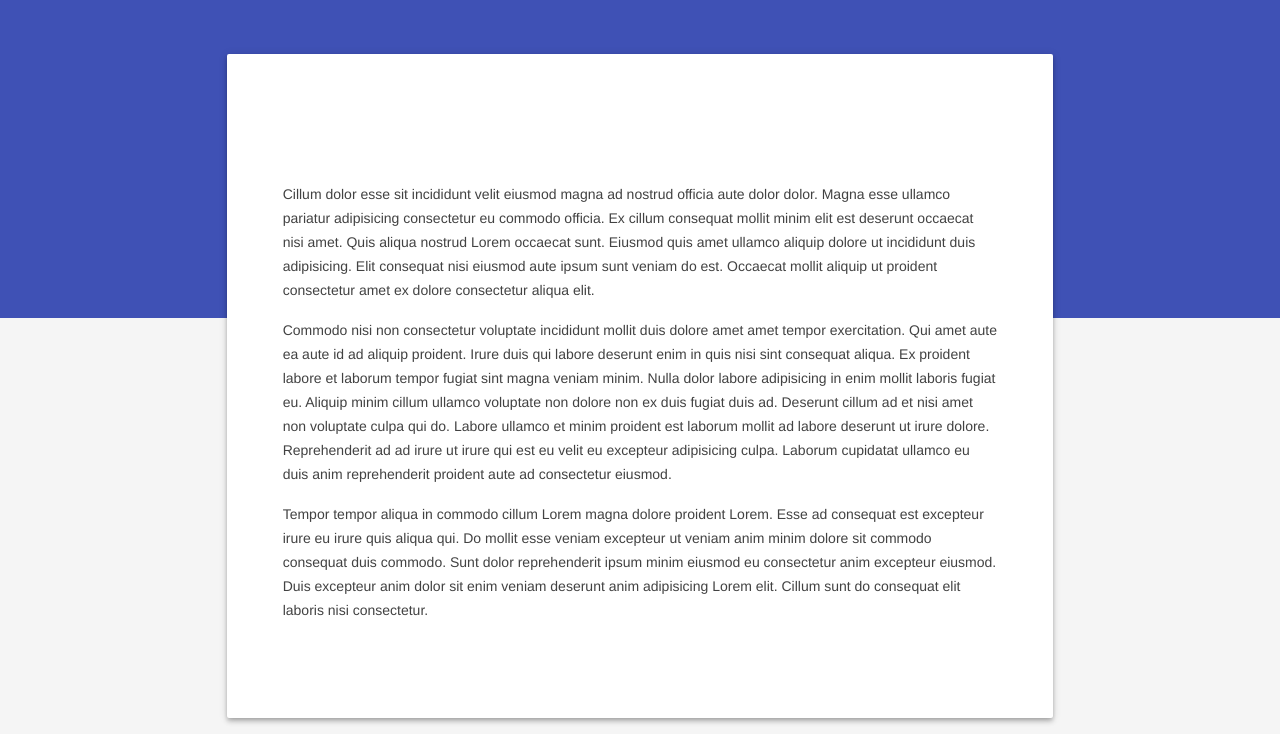
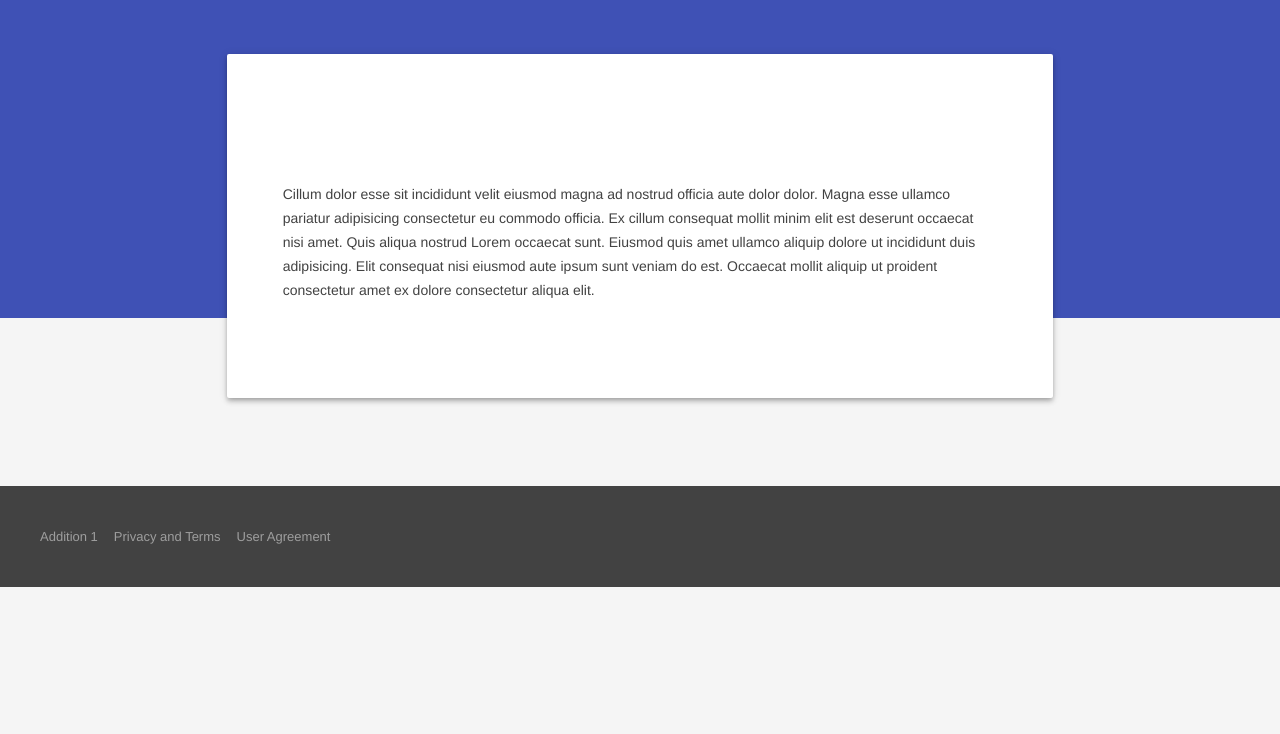
Before and after one commit to max-ly/cotd, a plain HTML site: page index.html in a window 1280 px wide. Shown: the part 66-800 px from the top of the page. Drawn offline with nearby package versions, Linux system fonts and the light colour scheme.

```diff
--- a/index.html
+++ b/index.html
@@ -97,18 +97,12 @@
               <p>
                 Cillum dolor esse sit incididunt velit eiusmod magna ad nostrud officia aute dolor dolor. Magna esse ullamco pariatur adipisicing consectetur eu commodo officia. Ex cillum consequat mollit minim elit est deserunt occaecat nisi amet. Quis aliqua nostrud Lorem occaecat sunt. Eiusmod quis amet ullamco aliquip dolore ut incididunt duis adipisicing. Elit consequat nisi eiusmod aute ipsum sunt veniam do est. Occaecat mollit aliquip ut proident consectetur amet ex dolore consectetur aliqua elit.
               </p>
-              <p>
-                Commodo nisi non consectetur voluptate incididunt mollit duis dolore amet amet tempor exercitation. Qui amet aute ea aute id ad aliquip proident. Irure duis qui labore deserunt enim in quis nisi sint consequat aliqua. Ex proident labore et laborum tempor fugiat sint magna veniam minim. Nulla dolor labore adipisicing in enim mollit laboris fugiat eu. Aliquip minim cillum ullamco voluptate non dolore non ex duis fugiat duis ad. Deserunt cillum ad et nisi amet non voluptate culpa qui do. Labore ullamco et minim proident est laborum mollit ad labore deserunt ut irure dolore. Reprehenderit ad ad irure ut irure qui est eu velit eu excepteur adipisicing culpa. Laborum cupidatat ullamco eu duis anim reprehenderit proident aute ad consectetur eiusmod.
-              </p>
-              <p>
-                Tempor tempor aliqua in commodo cillum Lorem magna dolore proident Lorem. Esse ad consequat est excepteur irure eu irure quis aliqua qui. Do mollit esse veniam excepteur ut veniam anim minim dolore sit commodo consequat duis commodo. Sunt dolor reprehenderit ipsum minim eiusmod eu consectetur anim excepteur eiusmod. Duis excepteur anim dolor sit enim veniam deserunt anim adipisicing Lorem elit. Cillum sunt do consequat elit laboris nisi consectetur.
-              </p>
           </div>
         </div>
         <footer class="demo-footer mdl-mini-footer">
           <div class="mdl-mini-footer--left-section">
             <ul class="mdl-mini-footer--link-list">
-              <li><a href="#">Help</a></li>
+              <li><a href="#">Addition 1</a></li>
               <li><a href="#">Privacy and Terms</a></li>
               <li><a href="#">User Agreement</a></li>
             </ul>
```
